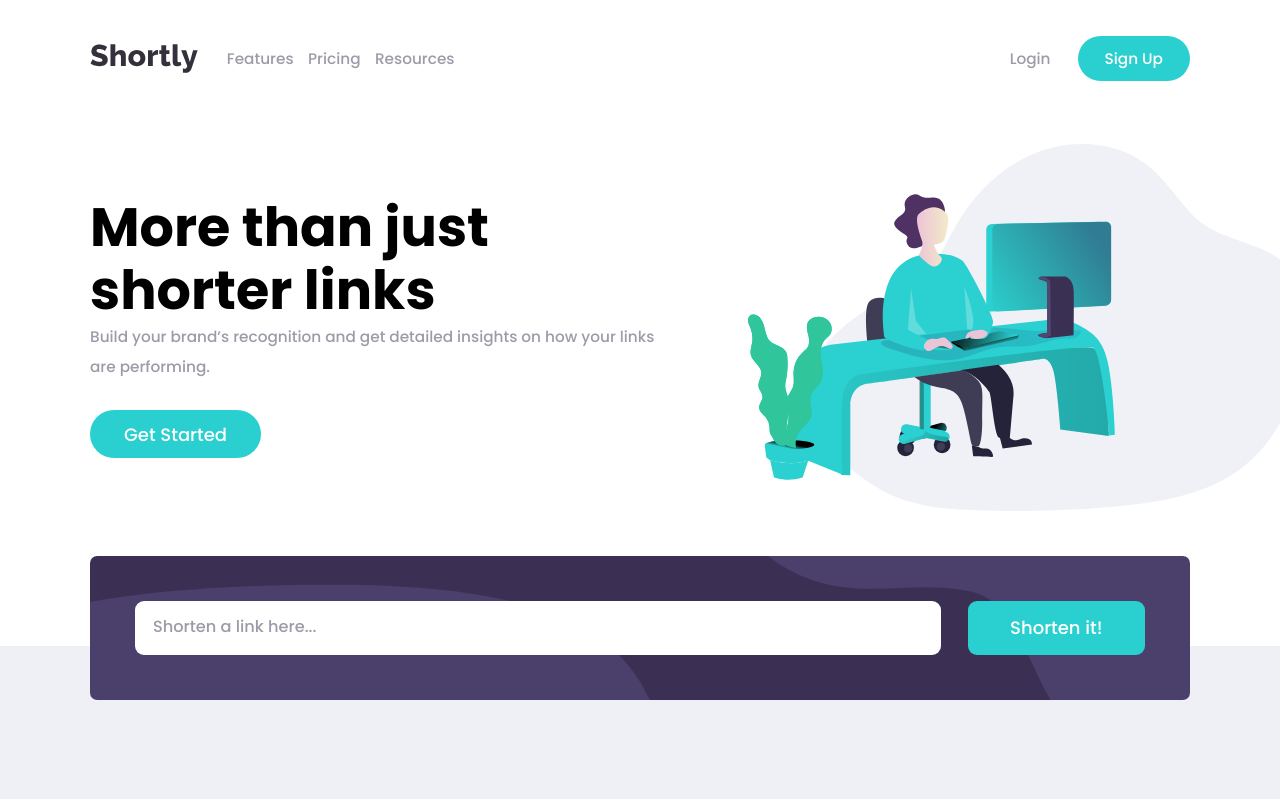
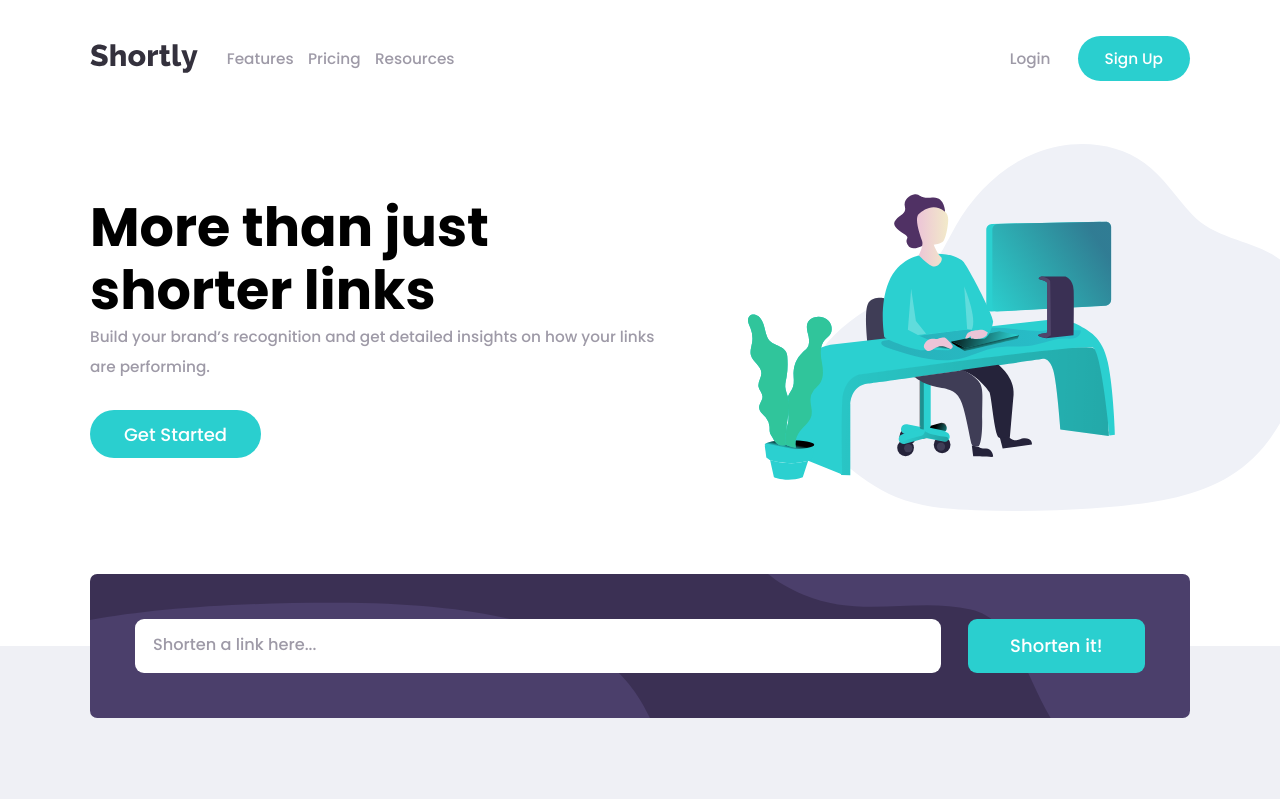
Before and after one commit to 0-BSCode/url-shortening-api, a React (Create React App) app in the folder frontend/: page / in a window 1280 px wide. Shown: the top 799 px of the page. Built offline with nearby package versions, Linux system fonts and the light colour scheme.

Commit message:
Changed spacing

```diff
--- a/frontend/src/components/Links/Links.module.css
+++ b/frontend/src/components/Links/Links.module.css
@@ -101,6 +101,7 @@
     .links {
         max-width: 100%;
         margin-inline: 5rem;
+        bottom: 4rem;
     }
 
     .links__form {
```
